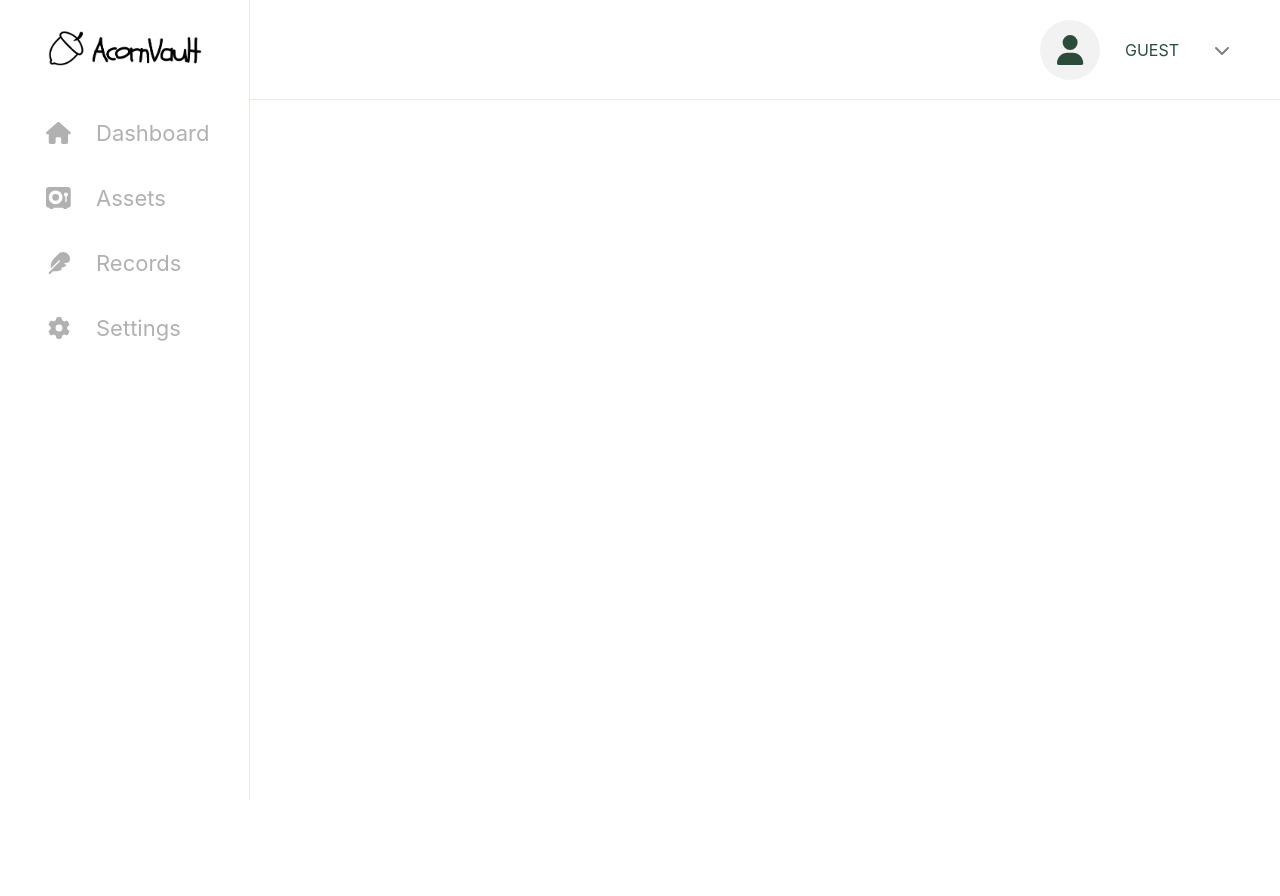
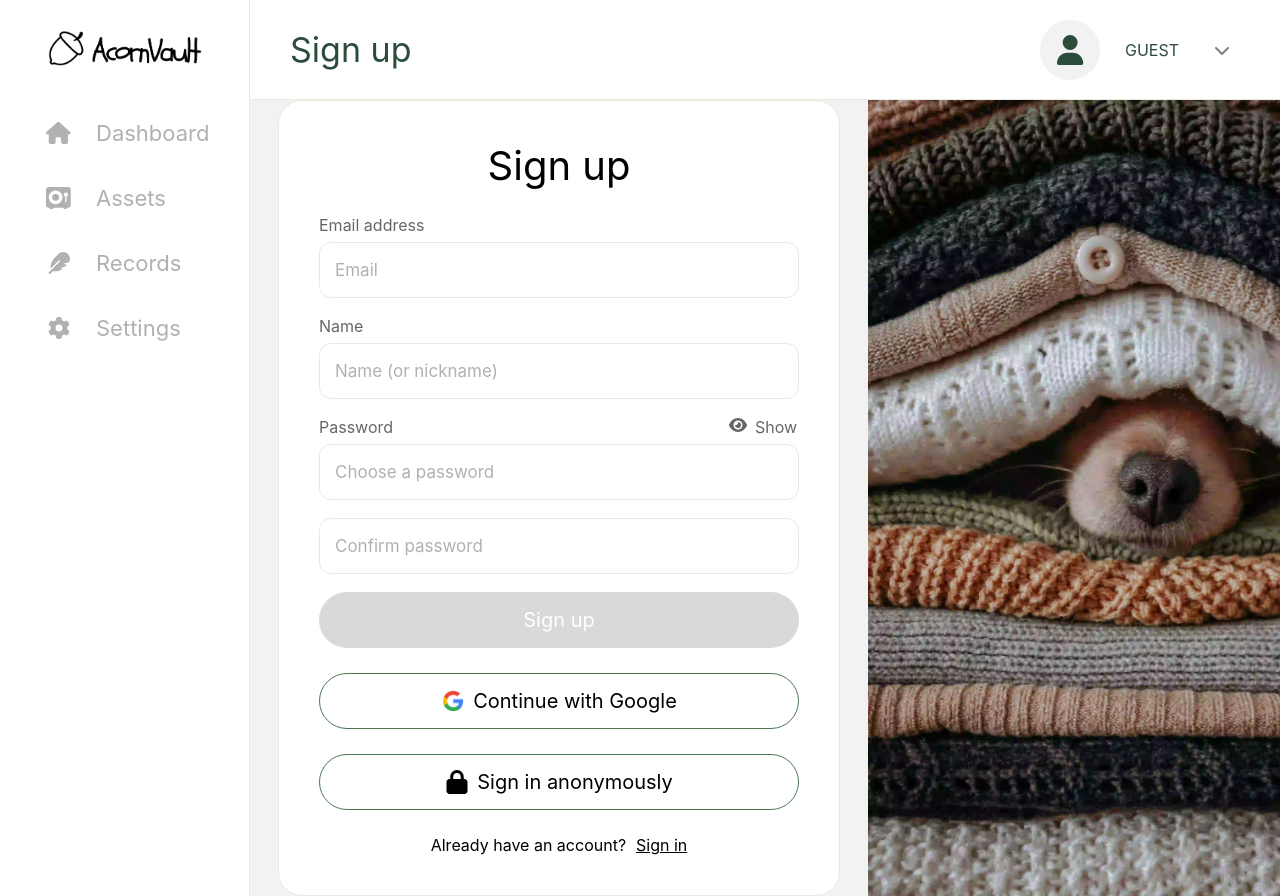
Before and after one commit to yunahu/acorn-vault, a React (Vite) app: page /signup in a window 1280 px wide. Before the commit the page ends 800 px from the top, so only its background shows below. Built offline with nearby package versions, Linux system fonts and the light colour scheme.

Commit message:
Implement SignUp page and update .gitignore

```diff
--- a/src/Router/Router.tsx
+++ b/src/Router/Router.tsx
@@ -1,12 +1,14 @@
 import { Route, Routes } from 'react-router-dom';
 import Dashboard from 'src/pages/Dashboard/Dashboard';
 import SignIn from 'src/pages/SignIn/SignIn';
+import SignUp from 'src/pages/SignUp/SignUp';
 
 const Router = () => {
   return (
     <Routes>
       <Route path="/" element={<Dashboard />} />
       <Route path="/signin" element={<SignIn />} />
+      <Route path="/signup" element={<SignUp />} />
     </Routes>
   );
 };
--- a/src/components/Navbar/Navbar.tsx
+++ b/src/components/Navbar/Navbar.tsx
@@ -27,6 +27,7 @@ interface Title {
 const title: Title = {
   '/': 'Overview',
   '/signin': 'Sign in',
+  '/signup': 'Sign up',
 };
 
 const Navbar = () => {
--- /dev/null
+++ b/src/pages/SignUp/SignUp.tsx
@@ -0,0 +1,234 @@
+import styled from 'styled-components';
+import { Link } from 'react-router-dom';
+import { FontAwesomeIcon } from '@fortawesome/react-fontawesome';
+import { useState } from 'react';
+import { faEye, faEyeSlash, faLock } from '@fortawesome/free-solid-svg-icons';
+import dog from 'src/assets/images/dog.webp';
+import google from 'src/assets/icons/google.png';
+
+// #region Styles
+
+const Container = styled.div`
+  background-color: ${({ theme }) => theme.colors.background};
+  display: flex;
+  flex: 1;
+`;
+
+const Main = styled.div`
+  display: flex;
+  align-items: center;
+  justify-content: center;
+  flex: 1;
+`;
+
+const Card = styled.div`
+  border: 1px solid ${({ theme }) => theme.colors.border};
+  border-radius: 24px;
+  background-color: white;
+  display: flex;
+  flex-direction: column;
+  padding: 40px;
+  gap: 25px;
+`;
+
+const Title = styled.div`
+  text-align: center;
+  font-size: 40px;
+`;
+
+const StyledForm = styled.form`
+  display: flex;
+  flex-direction: column;
+  gap: 18px;
+`;
+
+const InputContainer = styled.div`
+  display: flex;
+  flex-direction: column;
+  color: ${({ theme }) => theme.colors.darkGray};
+`;
+
+const InputHeader = styled.div`
+  display: flex;
+  flex-direction: row;
+  justify-content: space-between;
+`;
+
+const StyledLabel = styled.label`
+  height: 27px;
+`;
+
+const StyledInput = styled.input`
+  width: 480px;
+  height: 56px;
+  border: 1px solid ${({ theme }) => theme.colors.border};
+  border-radius: 12px;
+  padding: 0px 15px;
+  font-size: 17px;
+
+  &:focus {
+    outline: 1px solid ${({ theme }) => theme.colors.primary};
+    box-shadow: 0 0 8px rgba(44, 76, 59, 0.6);
+  }
+
+  &::placeholder {
+    color: #b1b2b0;
+  }
+`;
+
+const PasswordToggle = styled.div`
+  width: 70px;
+  display: flex;
+  flex-direction: row;
+  gap: 8px;
+  cursor: pointer;
+
+  &:hover {
+    color: ${({ theme }) => theme.colors.primary};
+  }
+`;
+
+const StyledButton = styled.button<{ $bg?: string; $color?: string }>`
+  width: 100%;
+  height: 56px;
+  font-size: 20px;
+  background-color: ${({ $bg }) => $bg ?? 'white'};
+  border: ${(props) =>
+    props.$bg ? 'none' : `solid 1px ${props.theme.colors.secondary}`};
+  border-radius: 32px;
+  display: flex;
+  align-items: center;
+  justify-content: center;
+  gap: 8px;
+  color: ${({ $color }) => $color ?? 'black'};
+  cursor: pointer;
+`;
+
+const StyledIcon = styled.img`
+  width: 24px;
+  height: 24px;
+`;
+
+const StyledFrontAwesomeIcon = styled(FontAwesomeIcon)`
+  width: 24px;
+  height: 24px;
+`;
+
+const Footer = styled.div`
+  display: flex;
+  justify-content: center;
+  gap: 10px;
+`;
+
+const SignUpLink = styled(Link)`
+  text-decoration: underline;
+`;
+
+const SidePhoto = styled.div`
+  background-image: url(${dog});
+  background-size: cover;
+  width: 40%;
+`;
+
+// #endregion
+
+const SignUp = () => {
+  const [isHidden, setIsHidden] = useState(true);
+  const [email, setEmail] = useState('');
+  const [name, setName] = useState('');
+  const [password, setPassword] = useState('');
+  const [confirmPassword, setConfirmPassword] = useState('');
+
+  return (
+    <Container>
+      <Main>
+        <Card>
+          <Title>Sign up</Title>
+          <StyledForm>
+            <InputContainer>
+              <StyledLabel htmlFor="email">Email address</StyledLabel>
+              <StyledInput
+                type="email"
+                id="email"
+                name="email"
+                value={email}
+                placeholder="Email"
+                onChange={(e) => setEmail(e.target.value)}
+                maxLength={320}
+                required
+              />
+            </InputContainer>
+            <InputContainer>
+              <StyledLabel htmlFor="name">Name</StyledLabel>
+              <StyledInput
+                type="text"
+                id="name"
+                name="name"
+                value={name}
+                placeholder="Name (or nickname)"
+                onChange={(e) => setName(e.target.value)}
+                maxLength={50}
+                required
+              />
+            </InputContainer>
+            <InputContainer>
+              <InputHeader>
+                <StyledLabel htmlFor="password">Password</StyledLabel>
+                <PasswordToggle onClick={() => setIsHidden((x) => !x)}>
+                  <FontAwesomeIcon icon={isHidden ? faEye : faEyeSlash} />
+                  {isHidden ? 'Show' : 'Hide'}
+                </PasswordToggle>
+              </InputHeader>
+              <StyledInput
+                type={isHidden ? 'password' : 'text'}
+                id="password"
+                name="password"
+                value={password}
+                placeholder="Choose a password"
+                onChange={(e) => setPassword(e.target.value)}
+                required
+              />
+            </InputContainer>
+            <InputContainer>
+              <StyledInput
+                type={isHidden ? 'password' : 'text'}
+                id="confirmPassword"
+                name="confirmPassword"
+                value={confirmPassword}
+                placeholder="Confirm password"
+                onChange={(e) => setConfirmPassword(e.target.value)}
+                required
+              />
+            </InputContainer>
+            <StyledButton
+              type="submit"
+              $bg={
+                email && name && password && confirmPassword
+                  ? '#2c4c3b'
+                  : '#dad8d8'
+              }
+              $color="white"
+            >
+              Sign up
+            </StyledButton>
+          </StyledForm>
+          <StyledButton>
+            <StyledIcon src={google} />
+            Continue with Google
+          </StyledButton>
+          <StyledButton>
+            <StyledFrontAwesomeIcon icon={faLock} />
+            Sign in anonymously
+          </StyledButton>
+          <Footer>
+            Already have an account?
+            <SignUpLink to="/signin">Sign in</SignUpLink>
+          </Footer>
+        </Card>
+      </Main>
+      <SidePhoto />
+    </Container>
+  );
+};
+
+export default SignUp;
```
Also changed, not shown: src/assets/images/dog.webp (added), 1 other file (tests, documents, lock files or other folders).
